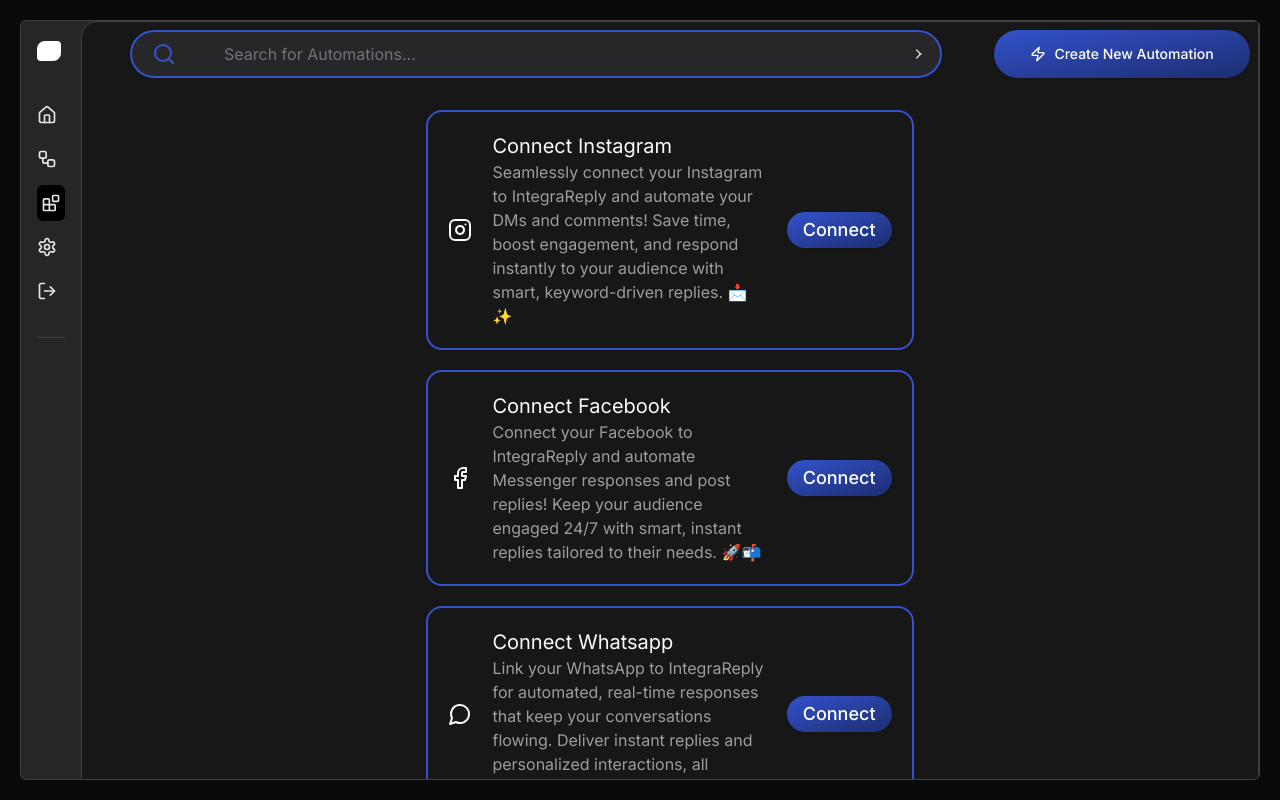
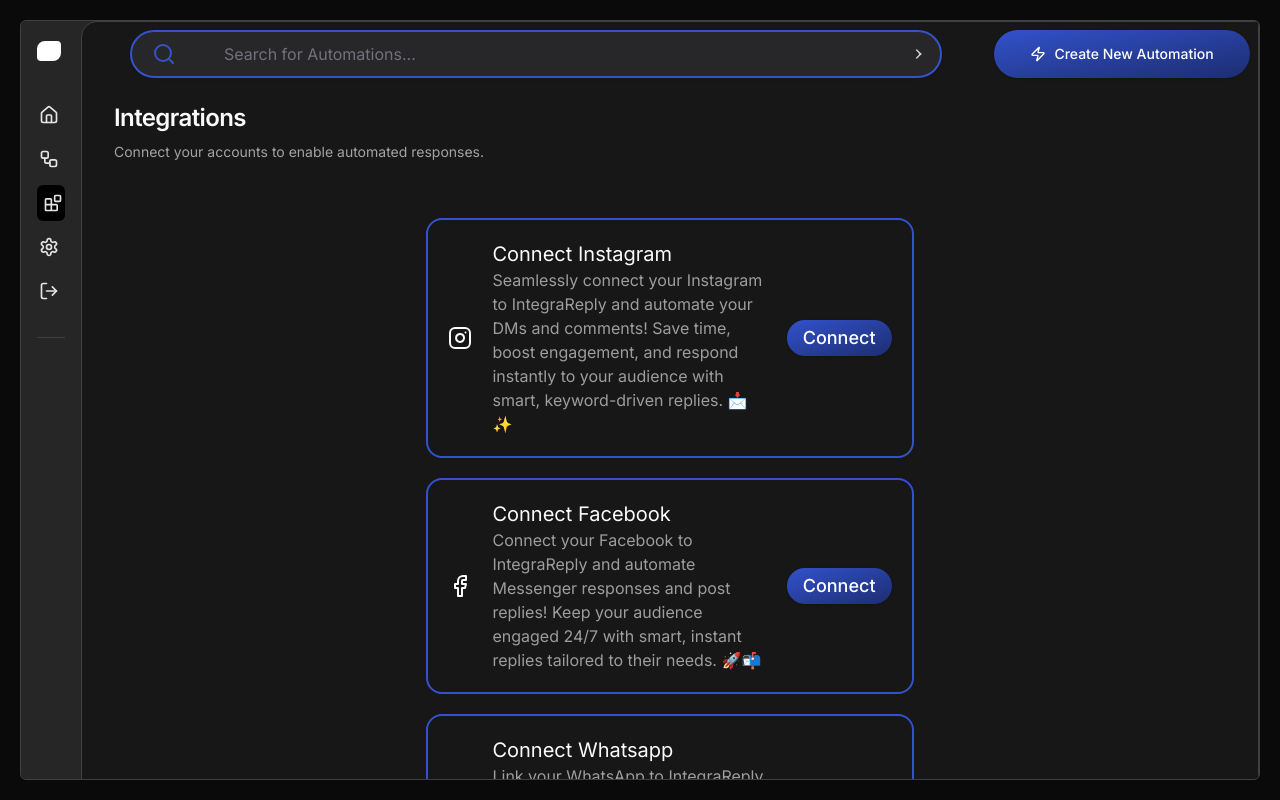
Before and after one commit to jayc595/integra-reply, a Next.js app: page /dashboard/1/integrations in a window 1280 px wide. Built offline with nearby package versions, Linux system fonts and the light colour scheme.

Commit message:
Refactoring menu into constants and adding title and description to pages

```diff
--- a/src/app/(dashboard)/dashboard/[userId]/layout.tsx
+++ b/src/app/(dashboard)/dashboard/[userId]/layout.tsx
@@ -1,6 +1,10 @@
+"use client"
+
 import CreateAutomationButton from '@/components/ui/create-automation-btn'
 import Search from '@/components/ui/search'
 import { SidebarLayout } from '@/components/ui/sidebar'
+import { MENU } from '@/constants/menu'
+import { usePagePath } from '@/hooks/use-navigation'
 import { Divide } from 'lucide-react'
 import React from 'react'
 
@@ -13,7 +17,14 @@
     children,
     params
 }: Props) => {
+    const { page } = usePagePath();
+    const pageTitle = page.charAt(0).toUpperCase() + page.slice(1);
 
+    const currentMenuItem = MENU.find(
+        (menuItem) => menuItem.label.toLowerCase() === page.toLowerCase()
+      );
+
+      const description = currentMenuItem?.description || false;
 
   return (
     <div
@@ -21,8 +32,6 @@
   style={{ height: "calc(100vh - 40px)", width: "calc(100vw - 40px)", margin: "20px" }}
 >
         <SidebarLayout/>
-
-        {/* Temporary. */}
         <div className="flex flex-1">
             <div className="p-2 rounded-tl-2xl border border-neutral-200 dark:border-neutral-700 bg-white dark:bg-neutral-900 flex flex-col flex-1 w-full h-screen">
 
@@ -32,6 +41,16 @@
                     <CreateAutomationButton />
                 </div>
             </div>
+            <div className="flex flex-col gap-y-2 mb-6 mt-6 ml-6">
+                <h1 className="text-2xl font-semibold tracking-tight">
+                    {pageTitle}
+                </h1>
+                {description && (
+                    <p className="text-sm text-muted-foreground">
+                        {description}
+                    </p>
+                )}
+            </div>
             {children}
             </div>
         </div>
--- a/src/components/ui/sidebar/index.tsx
+++ b/src/components/ui/sidebar/index.tsx
@@ -9,47 +9,11 @@
 import UpgradeCard from "./upgrade-card";
 import { Separator } from "../separator";
 import ClerkUserProfile from "./clerk-profile";
+import { MENU } from "@/constants/menu";
 
 export function SidebarLayout() {
   const { page } = usePagePath();
 
-  const links = [
-    {
-      label: "Dashboard",
-      href: "/dashboard/1234",
-      icon: (
-        <House className="text-neutral-700 dark:text-neutral-200 h-5 w-5 flex-shrink-0" />
-      ),
-    },
-    {
-      label: "Automations",
-      href: "/dashboard/1234/automations",
-      icon: (
-        <Workflow className="text-neutral-700 dark:text-neutral-200 h-5 w-5 flex-shrink-0" />
-      ),
-    },
-    {
-        label: "Integrations",
-        href: "/dashboard/1234/integrations",
-        icon: (
-          <Blocks className="text-neutral-700 dark:text-neutral-200 h-5 w-5 flex-shrink-0" />
-        ),
-      },
-    {
-      label: "Settings",
-      href: "/dashboard/1234/settings",
-      icon: (
-        <Settings className="text-neutral-700 dark:text-neutral-200 h-5 w-5 flex-shrink-0" />
-      ),
-    },
-    {
-      label: "Logout",
-      href: "#",
-      icon: (
-        <LogOut className="text-neutral-700 dark:text-neutral-200 h-5 w-5 flex-shrink-0" />
-      ),
-    },
-  ];
   const [open, setOpen] = useState(false);
   return (
       <Sidebar open={open} setOpen={setOpen}>
@@ -57,7 +21,7 @@
           <div className="flex flex-col flex-1 overflow-y-auto overflow-x-hidden">
             {open ? <Logo /> : <LogoIcon />}
             <div className="mt-8 flex flex-col gap-2 ">
-              {links.map((link, idx) => (
+              {MENU.map((link, idx) => (
                 <SidebarLink key={idx} link={link} isActive={link.label.toLowerCase() === page} />
               ))}
               <div className="pt-5">
--- /dev/null
+++ b/src/constants/menu.tsx
@@ -0,0 +1,47 @@
+import { House, Workflow, Blocks, Settings, LogOut } from "lucide-react";
+
+type MENU_TYPE = {
+    label: string
+    description?: string
+    icon: React.ReactNode
+    href: string
+}
+
+export const MENU: MENU_TYPE[] = [
+    {
+        label: "Dashboard",
+        href: "/dashboard/1234",
+      icon: (
+        <House className="text-neutral-700 dark:text-neutral-200 h-5 w-5 flex-shrink-0" />
+      ),
+    },
+    {
+        label: "Automations",
+        href: "/dashboard/1234/automations",
+      icon: (
+        <Workflow className="text-neutral-700 dark:text-neutral-200 h-5 w-5 flex-shrink-0" />
+      ),
+    },
+    {
+        label: "Integrations",
+      description: "Connect your accounts to enable automated responses.",
+      href: "/dashboard/1234/integrations",
+      icon: (
+        <Blocks className="text-neutral-700 dark:text-neutral-200 h-5 w-5 flex-shrink-0" />
+      ),
+    },
+    {
+        label: "Settings",
+        href: "/dashboard/1234/settings",
+      icon: (
+        <Settings className="text-neutral-700 dark:text-neutral-200 h-5 w-5 flex-shrink-0" />
+      ),
+    },
+    {
+        label: "Logout",
+        href: "#",
+      icon: (
+        <LogOut className="text-neutral-700 dark:text-neutral-200 h-5 w-5 flex-shrink-0" />
+      ),
+    },
+  ];
```
